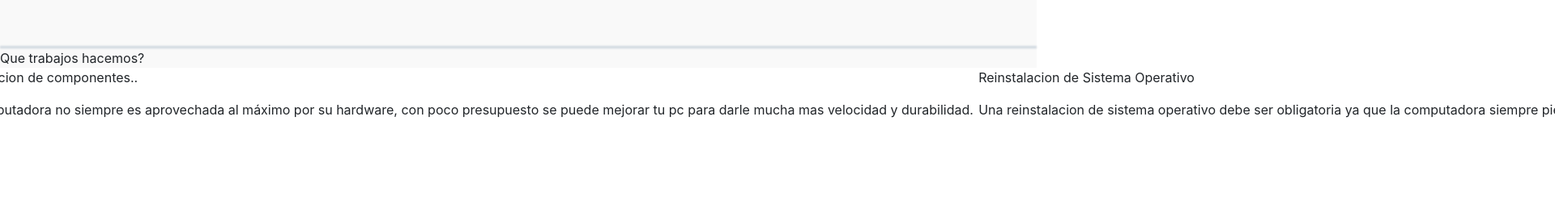
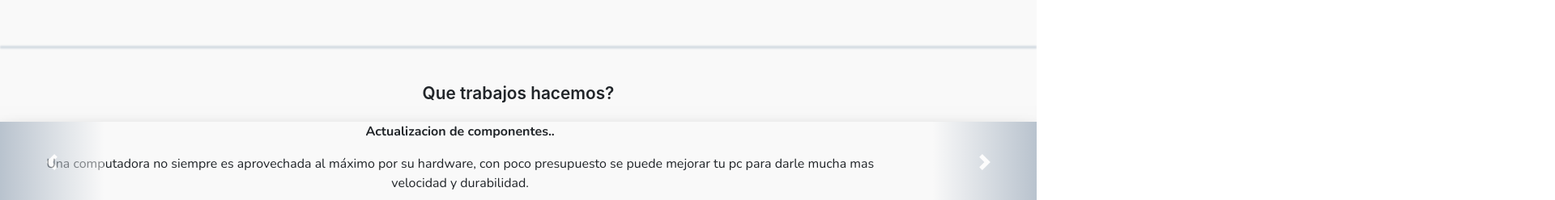
Before and after one commit to LucasMedina-dev/glinformatica, a website: page index.html in a window 1280 px wide. Shown: the part 757-1005 px from the top of the page at 81% size, 1920 px wide, since content can reach past the window. Before the commit the page ends 921 px from the top, so only its background shows below. Drawn offline with nearby package versions, Linux system fonts and the light colour scheme.

Commit message:
update estilos.css

```diff
--- a/css/estilo.css
+++ b/css/estilo.css
@@ -158,34 +158,34 @@ section {
       color: #798da3;
       font-weight: 400; }
 
-.devoluciones .devoluciones-titulo {
+.trabajos .trabajos-titulo {
   font-size: 1.3rem;
   font-weight: 600;
   display: block;
   text-align: center;
   margin: 40px auto 20px; }
 
-.devoluciones .devoluciones-contenedor {
+.trabajos .trabajos-contenedor {
   width: 100%;
   min-height: 100px;
   position: relative;
   box-shadow: 0 25px 30px black;
   overflow: hidden; }
-  .devoluciones .devoluciones-contenedor .devoluciones-flecha_prev {
+  .trabajos .trabajos-contenedor .trabajos-flecha_prev {
     background: linear-gradient(90deg, #798da3 0%, #f9f9f9 100%, #f9f9f9 100%); }
-  .devoluciones .devoluciones-contenedor .devoluciones-flecha_next {
+  .trabajos .trabajos-contenedor .trabajos-flecha_next {
     background: linear-gradient(270deg, #798da3 0%, #f9f9f9 100%, #f9f9f9 100%); }
-  .devoluciones .devoluciones-contenedor .devoluciones-flecha_width {
+  .trabajos .trabajos-contenedor .trabajos-flecha_width {
     width: 10%; }
-  .devoluciones .devoluciones-contenedor .devoluciones-contenido {
+  .trabajos .trabajos-contenedor .trabajos-contenido {
     height: 100%;
     display: flex;
     align-content: center;
     text-align: center; }
-    .devoluciones .devoluciones-contenedor .devoluciones-contenido .devoluciones-texto {
+    .trabajos .trabajos-contenedor .trabajos-contenido .trabajos-texto {
       font-family: "Nunito", sans-serif; }
-      .devoluciones .devoluciones-contenedor .devoluciones-contenido .devoluciones-texto .devoluciones-texto_bold {
+      .trabajos .trabajos-contenedor .trabajos-contenido .trabajos-texto .trabajos-texto_bold {
         font-weight: 600; }
-      .devoluciones .devoluciones-contenedor .devoluciones-contenido .devoluciones-texto .devoluciones-texto_margin {
+      .trabajos .trabajos-contenedor .trabajos-contenido .trabajos-texto .trabajos-texto_margin {
         margin: 0 10%;
         display: block; }
```
